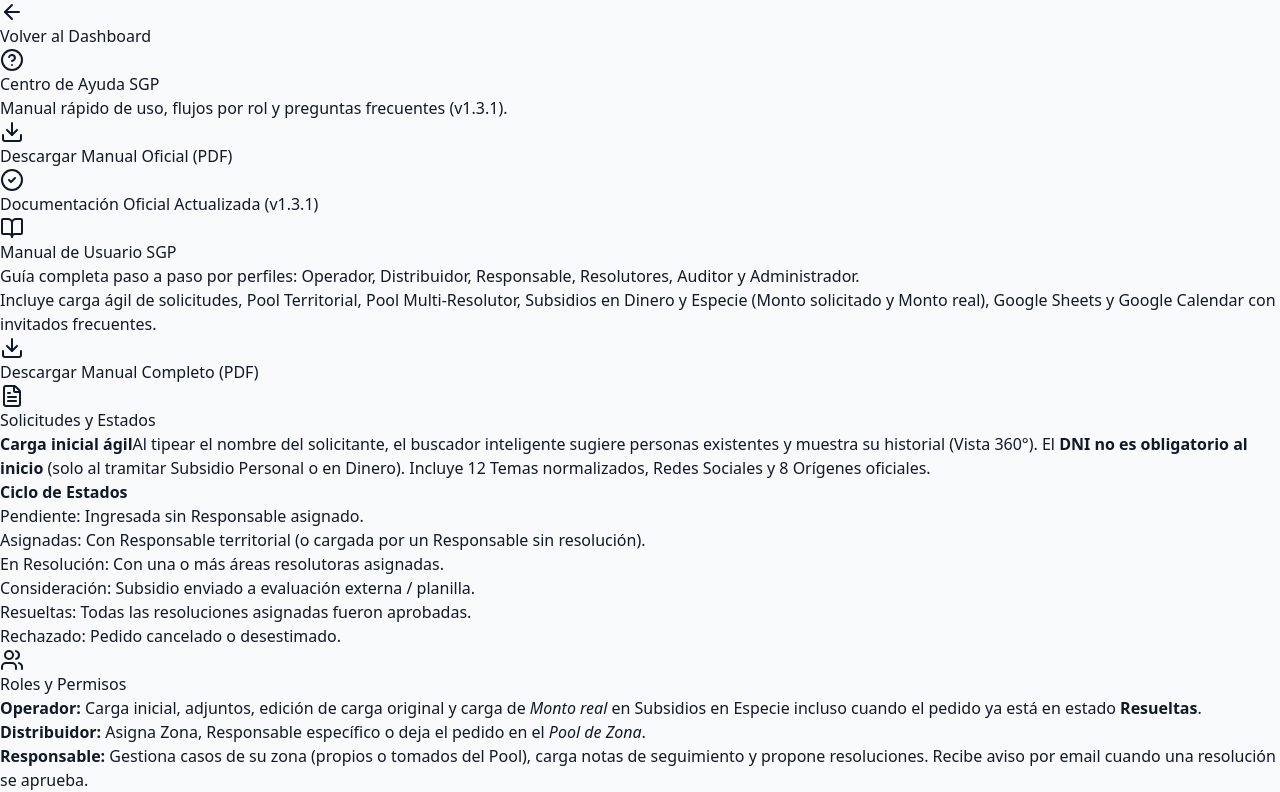
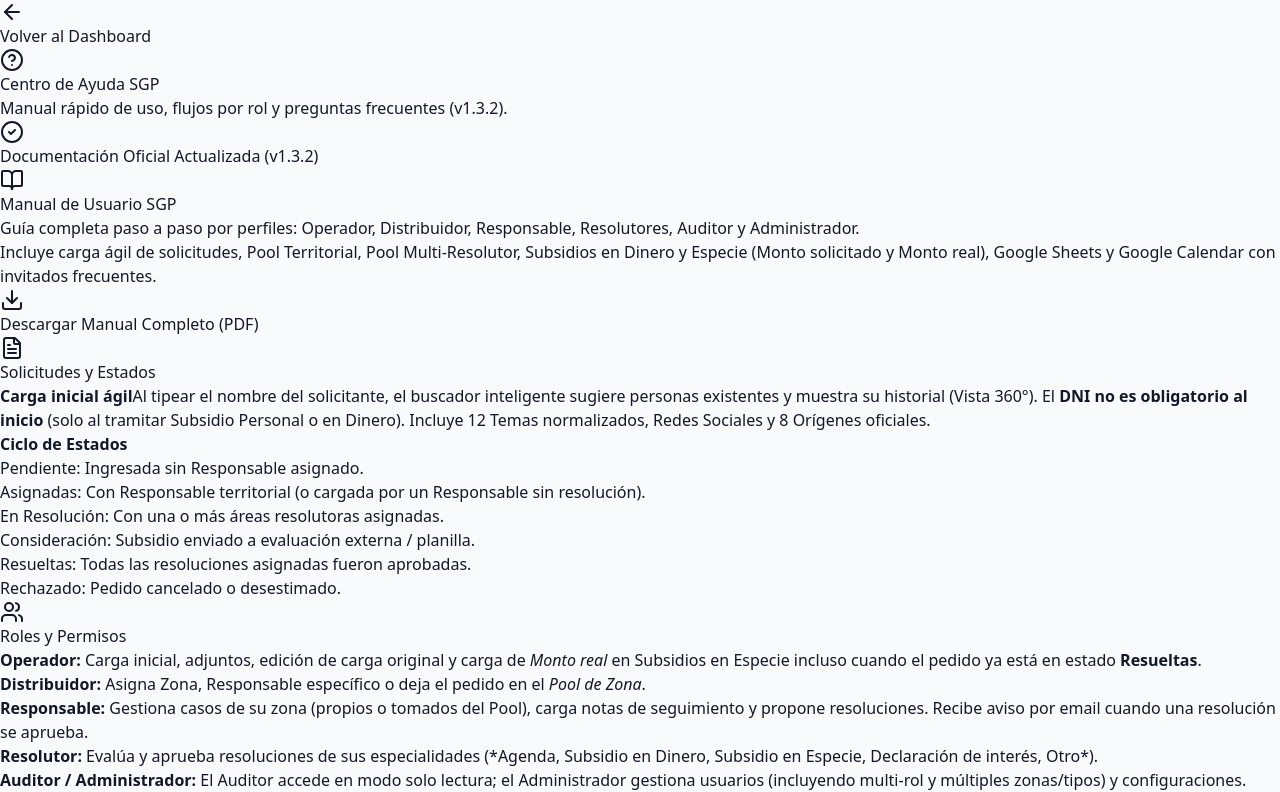
Before and after one commit to fdieguez/sgp, a React (Vite) app in the folder code/frontend/: page /help in a window 1280 px wide. Shown: the top 792 px of the page. Built offline with nearby package versions, Linux system fonts and the light colour scheme; sample sign-in values are in the browser's storage.

Commit message:
fix(ayuda): eliminar boton duplicado de descarga del manual en HelpPage (v1.3.2)

```diff
--- a/code/frontend/package.json
+++ b/code/frontend/package.json
@@ -1,7 +1,7 @@
 {
   "name": "frontend",
   "private": true,
-  "version": "1.3.1",
+  "version": "1.3.2",
   "type": "module",
   "scripts": {
     "dev": "vite",
--- a/code/frontend/src/config/version.js
+++ b/code/frontend/src/config/version.js
@@ -5,5 +5,5 @@
  * REGLA INMUTABLE: Siempre que se realice un fix o corrección de bugs, se debe incrementar
  * obligatoriamente el último dígito de la versión (Patch: X.Y.Z -> Z+1), actualizando también package.json.
  */
-export const APP_VERSION = '1.3.1';
+export const APP_VERSION = '1.3.2';
 export const APP_VERSION_LABEL = `v${APP_VERSION}`;
--- a/code/frontend/src/pages/HelpPage.jsx
+++ b/code/frontend/src/pages/HelpPage.jsx
@@ -39,20 +39,6 @@ export default function HelpPage() {
                         <p className="text-gray-400 mt-2 text-base sm:text-lg">
                             Manual rápido de uso, flujos por rol y preguntas frecuentes ({APP_VERSION_LABEL}).
                         </p>
-                    </div>
-
-                    <div className="sm:self-end">
-                        <a
-                            href="/Manual_de_Usuario_SGP.pdf"
-                            download="Manual_de_Usuario_SGP.pdf"
-                            target="_blank"
-                            rel="noopener noreferrer"
-                            className="inline-flex items-center gap-2 px-5 py-3 rounded-2xl bg-indigo-600 hover:bg-indigo-500 text-white font-semibold text-sm shadow-lg shadow-indigo-600/30 border border-indigo-400/30 transition-all hover:scale-105 active:scale-95"
-                            title="Descargar Manual Oficial SGP en formato PDF"
-                        >
-                            <Download className="h-5 w-5 text-indigo-200" />
-                            <span>Descargar Manual Oficial (PDF)</span>
-                        </a>
                     </div>
                 </div>
 
```
Also changed, not shown: 1 other file (tests, documents, lock files or other folders).
